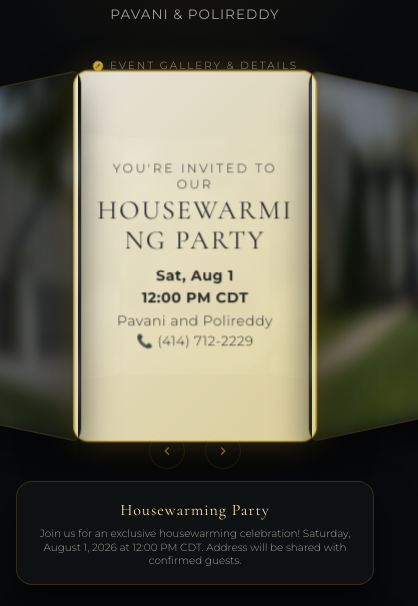
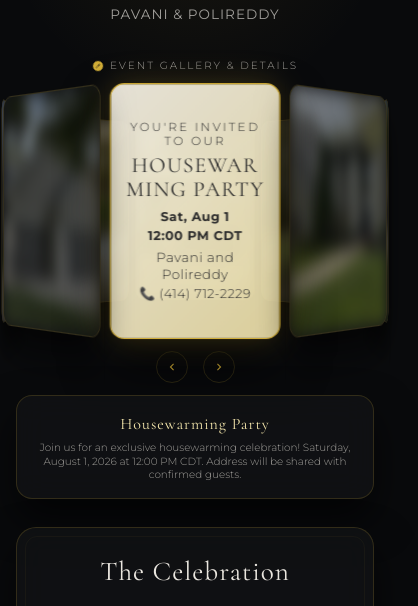
Before and after one commit to sweaytech-cyber/TheWackyRabbit, a plain HTML site: page house1/index.html in a window 390 px wide. Shown: the part 210-816 px from the top of the page, 418 px wide, since content can reach past the window. Drawn offline with nearby package versions, Linux system fonts and the light colour scheme.

Commit message:
Your commit message

```diff
--- a/house1/index.html
+++ b/house1/index.html
@@ -857,6 +857,54 @@
       margin-top: 40px;
     }
 
+    /* Mobile Responsive - Smaller Cards */
+    @media (max-width: 480px) {
+      .carousel-container {
+        height: 240px;
+        margin-bottom: 20px;
+      }
+
+      .carousel-spinner {
+        width: 140px;
+        height: 210px;
+      }
+
+      .carousel-card {
+        width: 140px;
+        height: 210px;
+      }
+
+      .invitation-content {
+        padding: 14px 10px;
+      }
+
+      .invitation-content h2 {
+        font-size: 1.1rem;
+        margin: 2px 0 6px 0;
+        letter-spacing: 1px;
+      }
+
+      .invitation-content p {
+        font-size: 0.65rem;
+        margin: 2px 0;
+      }
+
+      .carousel-controls {
+        gap: 15px;
+        margin-top: 8px;
+      }
+
+      .control-btn {
+        width: 32px;
+        height: 32px;
+      }
+
+      .control-btn svg {
+        width: 14px;
+        height: 14px;
+      }
+    }
+
 
   </style>
 </head>
@@ -1147,7 +1195,7 @@
     function setupCarousel() {
       // Radius of 3D cylinder
       const isMobile = window.innerWidth < 480;
-      const radiusZ = isMobile ? 220 : 300; // TranslateZ based on device width
+      const radiusZ = isMobile ? 180 : 300; // TranslateZ based on device width
 
       rooms.forEach((room, idx) => {
         const card = document.createElement('div');
```
